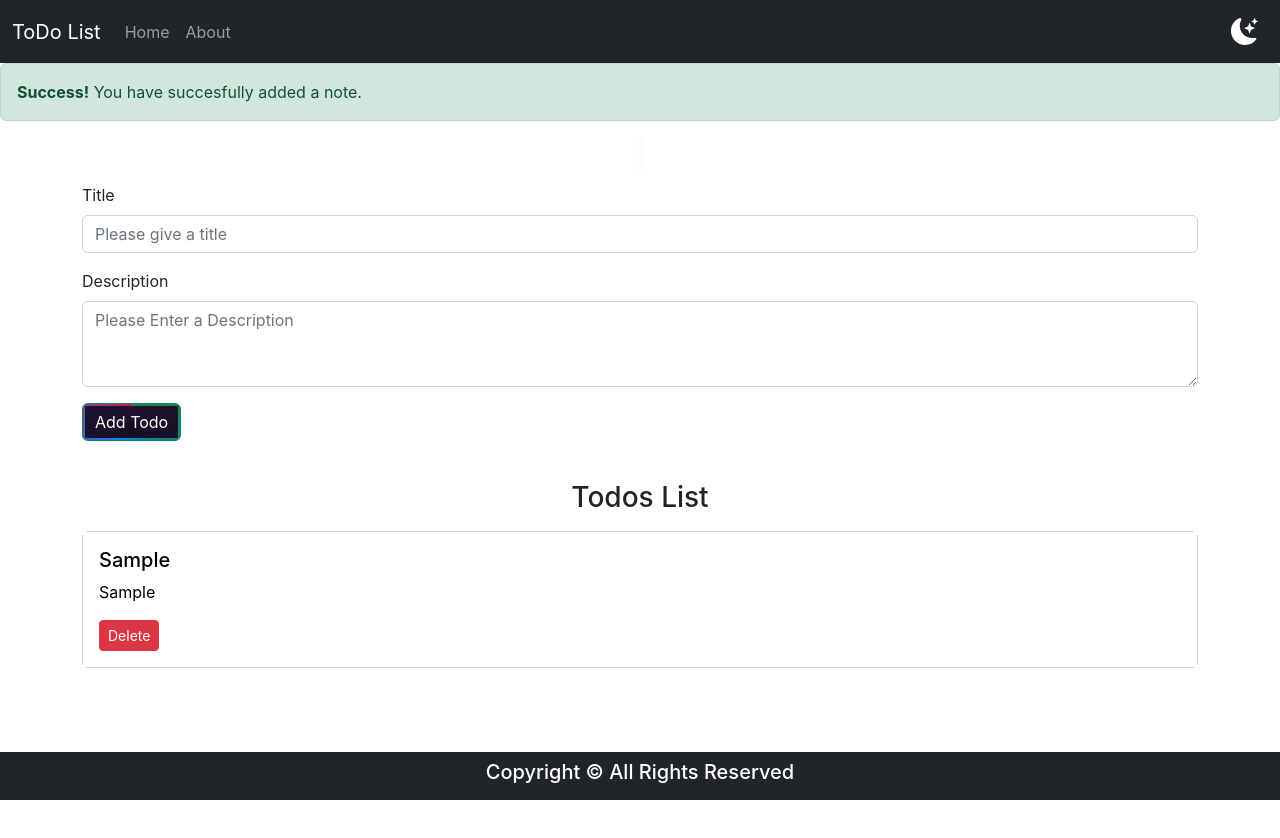
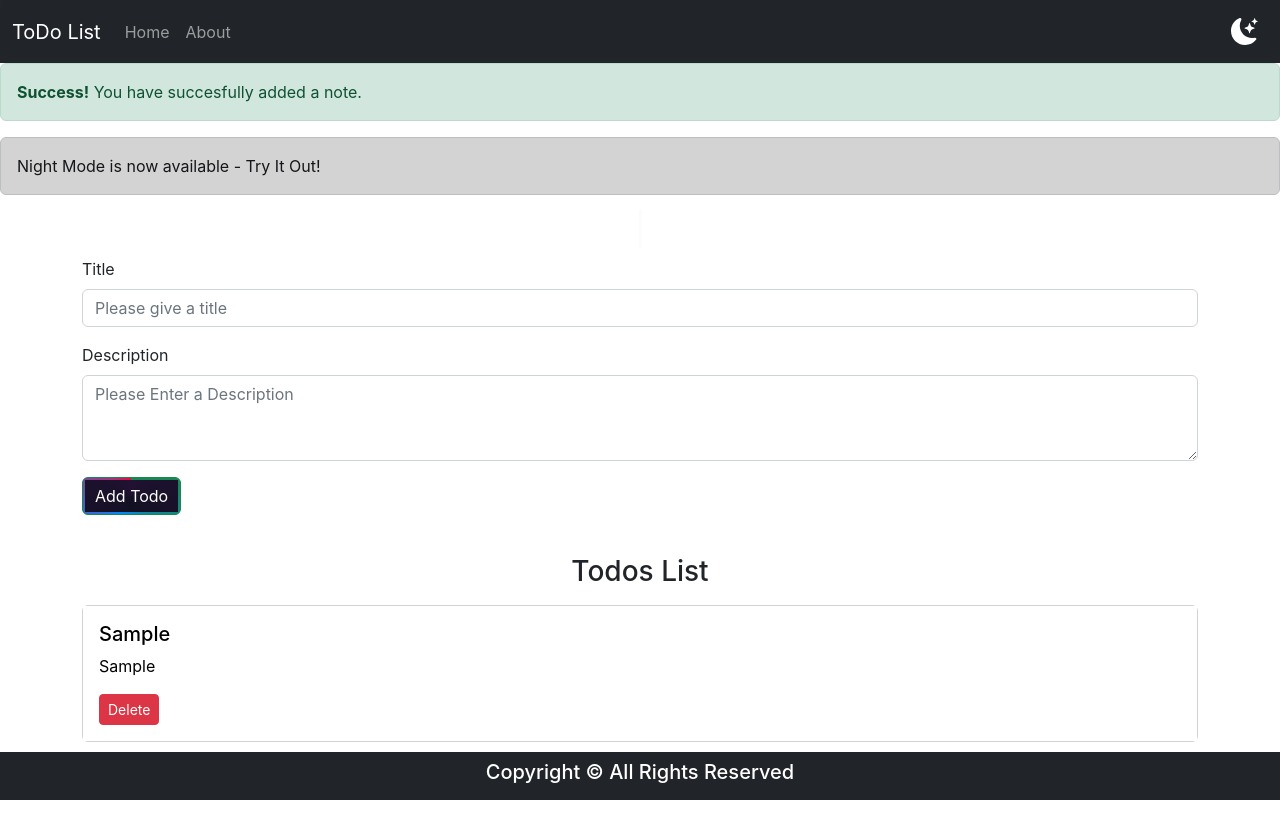
Before and after one commit to adityadevx/todo, a React (Create React App) app: page / in a window 1280 px wide. Both pictures are taken after typing "Sample", "Sample" into the empty fields and a click on the button "Add Todo". Shown: the top 838 px of the page. Built offline with nearby package versions, Linux system fonts and the light colour scheme.

Commit message:
setup gh-pages

```diff
--- a/src/App.js
+++ b/src/App.js
@@ -8,11 +8,13 @@ import Todo from './components/Todo';
 
 import LoadingBar from 'react-top-loading-bar'
 import Alert from './components/Alert';
+import NightModeAlert from './components/NightModeAlert';
 
 function App() {
   const [mode, setMode] = useState("light")
   const [progress, setProgress] = useState(0)
   const [alert, setAlert] = useState(null)
+  const [nightMode, setNightMode] = useState(null)
 
   let inItTodo;
   if (localStorage.getItem('todos') === null) {
@@ -52,6 +54,12 @@ function App() {
   const [todos, setTodos] = useState(inItTodo);
   useEffect(() => {
     localStorage.setItem("todos", JSON.stringify(todos));
+
+    //Alert for NightMode Available option
+    setNightMode({message : 'Night Mode is now available - Try It Out!'})
+    setTimeout(() => {
+      setNightMode(null)
+    }, 5000);
   }, [todos])
 
   const toggleDarkMode = () => {
@@ -76,11 +84,13 @@ function App() {
     }, 3000);
   }
 
+
   return (
     <>
       <LoadingBar color='#f11946' progress={progress} />
       <Navbar title={"ToDo List"} mode={mode} toggleDarkMode={toggleDarkMode} />
       <Alert alert={alert} />
+      <NightModeAlert nightMode={nightMode}/>
       <AddTodo addTodo={addTodo} setProgress={setProgress} mode={mode} showAlert={showAlert} />
       <Todo todos={todos} onDelete={onDelete} mode={mode} />
       <Footer mode={mode} />
--- /dev/null
+++ b/src/components/NightModeAlert.js
@@ -0,0 +1,13 @@
+import React from 'react'
+
+function NightModeAlert(props) {
+    return (
+        <>
+            {props.nightMode && <div className="alert alert-dark" role="alert">
+                {props.nightMode.message}
+            </div>}
+        </>
+    )
+}
+
+export default NightModeAlert
```
